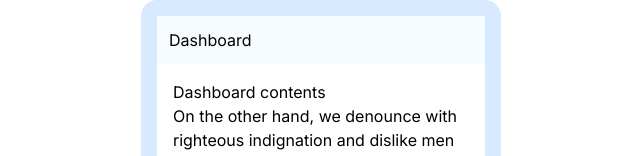
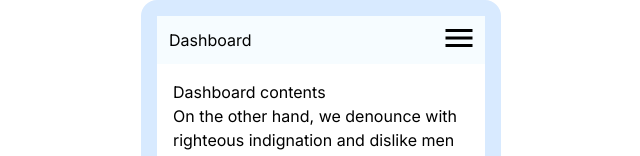
Before and after one commit to vicanis/wallet3, a Next.js app: page /dashboard in a window 1280 px wide. Shown: the top 156 px of the page, without its empty margins (319-959 px from the left). Built offline with nearby package versions, Linux system fonts and the light colour scheme; no server answers; sample sign-in values are in the browser's storage.

Commit message:
feat: add side menu button to the top bar

```diff
--- a/src/features/bar/side/button.tsx
+++ b/src/features/bar/side/button.tsx
@@ -1,18 +1,24 @@
+"use client";
+
 import { mdiMenu } from "@mdi/js";
 import Icon from "@mdi/react";
 import { useState } from "react";
 import SideMenu from "./menu";
+import { SessionProvider } from "next-auth/react";
 
 export default function SideMenuButton() {
     const [isVisible, setIsVisible] = useState(false);
 
     return (
-        <div>
-            <button onClick={() => setIsVisible(true)}>
+        <SessionProvider>
+            <button
+                onClick={() => setIsVisible(true)}
+                className="absolute top-1 right-2 z-20"
+            >
                 <Icon path={mdiMenu} size={1.5} />
             </button>
 
             {isVisible && <SideMenu onClick={() => setIsVisible(false)} />}
-        </div>
+        </SessionProvider>
     );
 }
--- a/src/features/bar/side/menu.tsx
+++ b/src/features/bar/side/menu.tsx
@@ -1,13 +1,13 @@
 import Link from "next/link";
 import UserCard from "@/features/user/card";
 import Image from "next/image";
-import { getSession } from "next-auth/react";
+import { useSession } from "next-auth/react";
 import Overlay from "@/shared/overlay";
 import Icon from "@mdi/react";
 import { mdiClose } from "@mdi/js";
 
-export default async function SideMenu({ onClick }: { onClick: () => void }) {
-    const session = await getSession();
+export default function SideMenu({ onClick }: { onClick: () => void }) {
+    const { data } = useSession();
 
     return (
         <Overlay centered={false} onClick={onClick}>
@@ -27,7 +27,7 @@ export default async function SideMenu({ onClick }: { onClick: () => void }) {
 
                 <div className="grid gap-5 p-4 pt-0 items-start font-medium">
                     <div className="grid gap-2">
-                        <UserCard {...session?.user!} />
+                        <UserCard {...data?.user!} />
                         <div className="flex items-center gap-2">
                             Balance: ???
                         </div>
--- a/src/features/bar/top.tsx
+++ b/src/features/bar/top.tsx
@@ -1,6 +1,8 @@
 "use client";
 
 import { usePathname } from "next/navigation";
+import SideMenuButton from "./side/button";
+import { Fragment } from "react";
 
 export default function TopBar() {
     const pathname = usePathname();
@@ -41,8 +43,12 @@ export default function TopBar() {
     }
 
     return (
-        <div className="absolute top-0 left-0 z-10 w-full h-12 flex items-center justify-between p-3 bg-white">
-            <span>{pageTitle}</span>
-        </div>
+        <Fragment>
+            <div className="absolute top-0 left-0 z-10 w-full h-12 flex items-center justify-between p-3 bg-white">
+                <span>{pageTitle}</span>
+            </div>
+
+            <SideMenuButton />
+        </Fragment>
     );
 }
```
